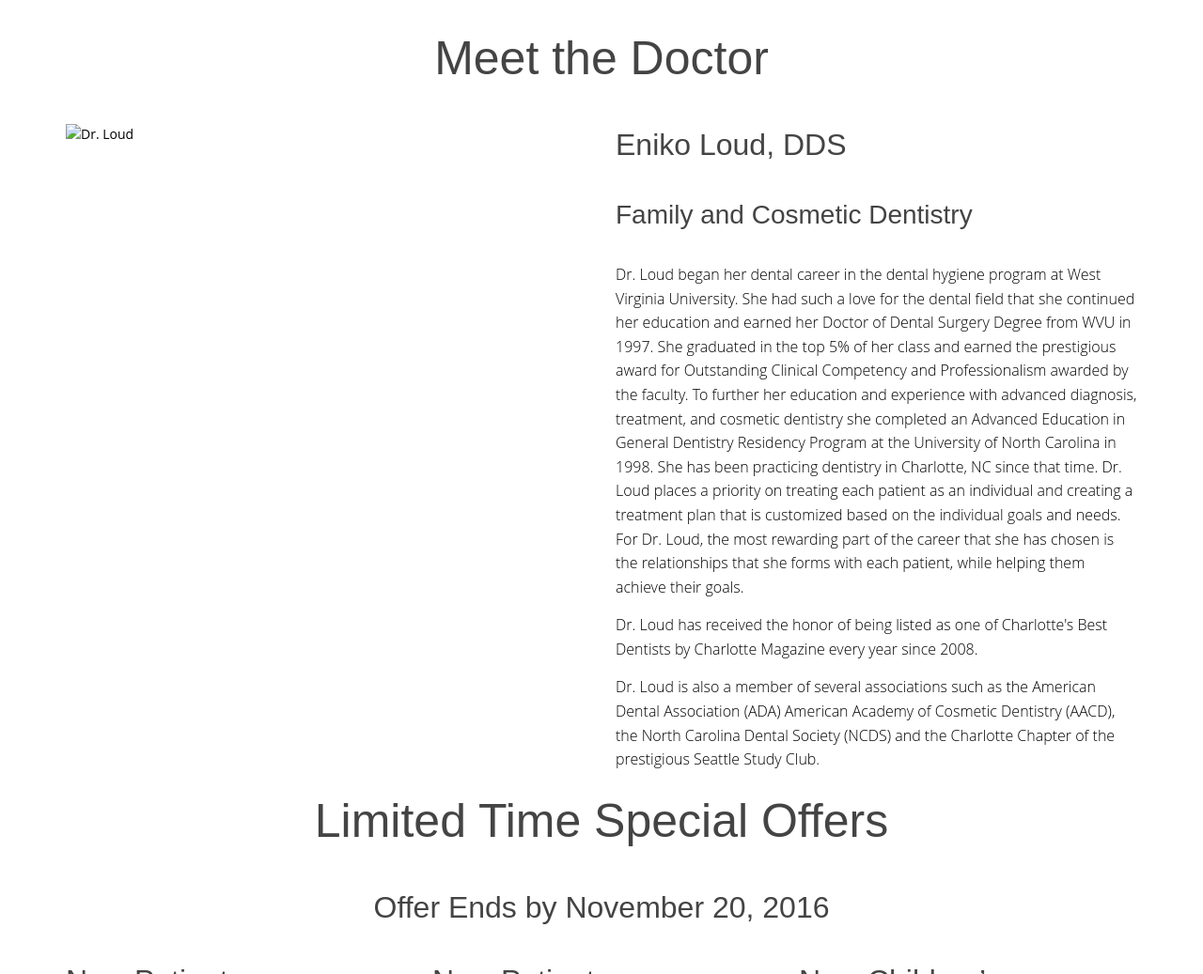
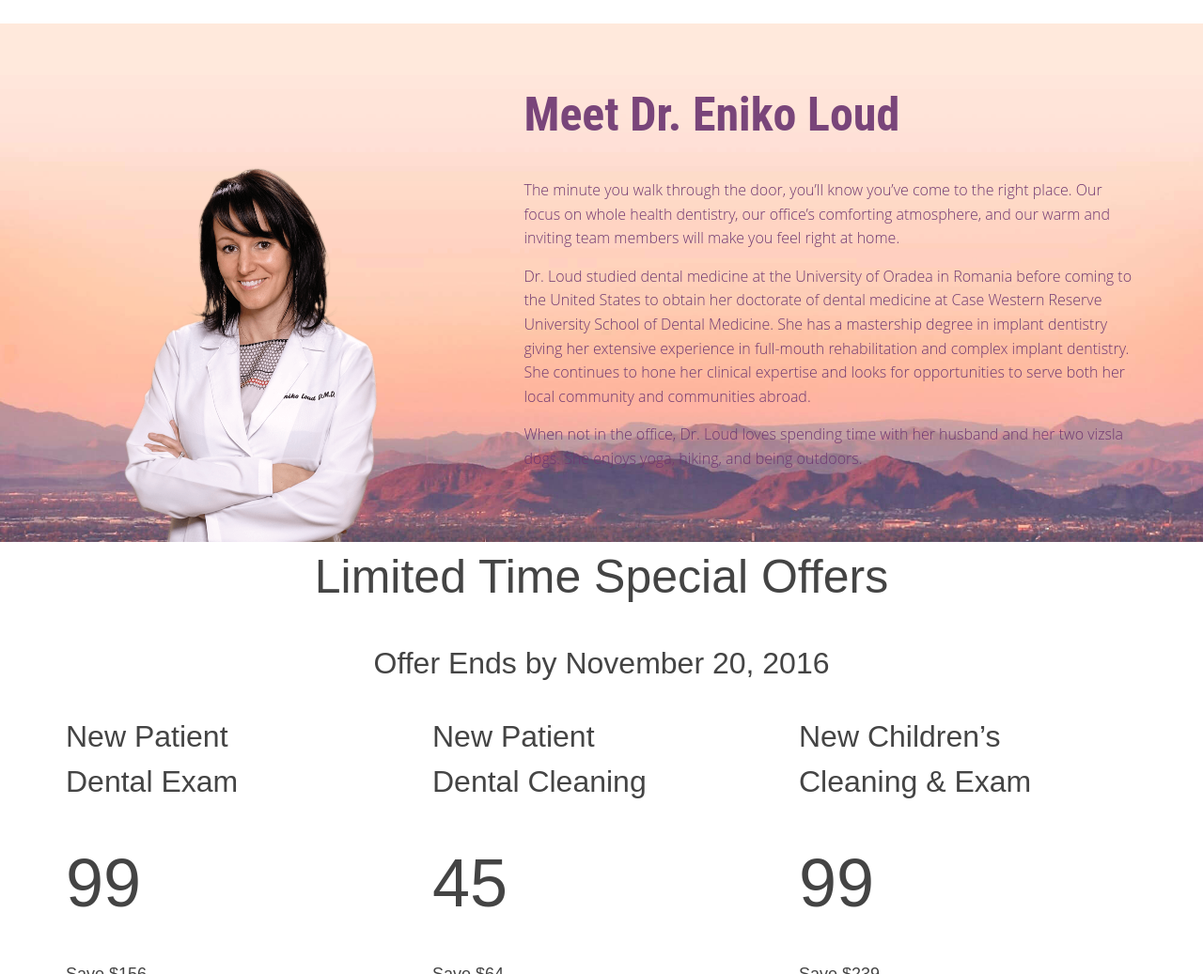
Before and after one commit to HelloWorldDevs/loud, a website: page app/index.html in a window 1280 px wide. Shown: the part 780-1817 px from the top of the page at 94% size. Drawn offline with nearby package versions, Linux system fonts and the light colour scheme; some packages are replaced by stand-ins of ours; files that its build step writes are made by us from their sources; files whose address does not match are found by name.

Commit message:
first pass on meet the doctor

```diff
--- a/app/_scss/globals/_vars.scss
+++ b/app/_scss/globals/_vars.scss
@@ -7,6 +7,7 @@ $ff-lato: 'Lato', serif;
 $ff-open: 'Open Sans', sans-serif;
 $ff-raleway: 'Raleway', sans-serif;
 $ff-roboto: 'Roboto', sans-serif;
+$ff-roboto-condensed: 'Roboto Condensed', sans-serif;
 
 //Spacing
 $spacing-xs: 5px;
--- a/app/_scss/main.scss
+++ b/app/_scss/main.scss
@@ -36,7 +36,7 @@
 @import "componenets/swiper-slider";
 
 //
-//@import "sections/about";
+@import "sections/about";
 //@import "sections/certificates";
 //@import "sections/footer";
 @import "sections/header";
--- a/app/_scss/sections/_about.scss
+++ b/app/_scss/sections/_about.scss
@@ -1,46 +1,37 @@
 #section-about {
+  position: relative;
   padding-top: 60px;
   padding-bottom: 60px;
 
-  background-image: url('/assets/bg-tile.jpg');
+  background-image: url('/assets/bio-bkgd.jpg');
   @include parallax-background();
+  background-position: bottom center;
 
   h2 {
-    color: $c-blue-2;
-    font-family: $ff-raleway;
+    color: $c-dark-purple;
+    font-family: $ff-roboto-condensed;
     font-weight: 600;
   }
-  h3 {
-    @include font-size(36px, 32px, 28px, 26px, 24px);
-    color: $c-white;
-    margin-bottom: $spacing-xs;
-  }
-  h4 {
-    color: $c-white;
-  }
   p {
-    color: $c-white;
+    color: $c-darkish-purple;
   }
 
-  img {
-    border-radius: 10000px;
-    border: 4px solid $c-white;
+  .bio-image {
+    position: absolute;
+    bottom: 0;
+    width: 42%;
+    text-align: center;
+    img {
+      max-height: 400px;
+    }
+
+    @media screen and (max-width: $width-sm) {
+      position: relative;
+      width: 100%;
+    }
 
   }
-
-  .row {
-    @media screen and (min-width: $width-md+1) {
-      display: flex;
-      img {
-        @include vertical-center();
-      }
-    }
-    @media screen and (max-width: $width-md) {
-      .col-md-6:first-child {
-        text-align: center;
-        padding-bottom: $spacing-sm;
-      }
-    }
+  @media screen and (max-width: $width-sm) {
+    padding-bottom: 0;
   }
-
 }
--- a/app/index.html
+++ b/app/index.html
@@ -198,36 +198,28 @@
 				</div>
 			</section>
 
-			<section id="section-about" class="clearfix parallax">
-				<div class="container center header">
-					<h2>Meet the Doctor</h2>
-				</div>
+			<section id="section-about" class="clearfix">
 
 				<div class="container">
 					<div class="row">
-						<div class="col-md-6">
-							<img src="/assets/doctor-bio.jpg" alt="Dr. Loud">
-						</div>
-						<div class="col-md-6">
-							<h3>Eniko Loud, DDS</h3>
-							<h4>Family and Cosmetic Dentistry</h4>
-							<p>Dr. Loud began her dental career in the dental hygiene program at West Virginia University. She had
-								such a love for the dental field that she continued her education and earned her Doctor of Dental
-								Surgery Degree from WVU in 1997. She graduated in the top 5% of her class and earned the prestigious
-								award for Outstanding Clinical Competency and Professionalism awarded by the faculty. To further her
-								education and experience with advanced diagnosis, treatment, and cosmetic dentistry she completed an
-								Advanced Education in General Dentistry Residency Program at the University of North Carolina in 1998.
-								She has been practicing dentistry in Charlotte, NC since that time. Dr. Loud places a priority on
-								treating each patient as an individual and creating a treatment plan that is customized based on the
-								individual goals and needs. For Dr. Loud, the most rewarding part of the career that she has chosen is
-								the relationships that she forms with each patient, while helping them achieve their goals.</p>
-							<p>Dr. Loud has received the honor of being listed as one of Charlotte's Best Dentists by Charlotte
-								Magazine every year since 2008.</p>
-							<p>Dr. Loud is also a member of several associations such as the American Dental Association (ADA)
-								American Academy of Cosmetic Dentistry (AACD), the North Carolina Dental Society (NCDS) and the
-								Charlotte Chapter of the prestigious Seattle Study Club.</p>
+						<div class="col-sm-7 col-sm-push-5">
+							<h2>Meet Dr. Eniko Loud</h2>
+							<p>The minute you walk through the door, you’ll know you’ve come to the right place. Our focus on whole
+								health dentistry, our office’s comforting atmosphere, and our warm and inviting team members will make
+								you feel right at home.</p>
+							<p>Dr. Loud studied dental medicine at the University of Oradea in Romania before coming to the United
+								States to obtain her doctorate of dental medicine at Case Western Reserve University School of Dental
+								Medicine. She has a mastership degree in implant dentistry giving her extensive experience in full-mouth
+								rehabilitation and complex implant dentistry. She continues to hone her clinical expertise and looks for
+								opportunities to serve both her local community and communities abroad.</p>
+							<p>When not in the office, Dr. Loud loves spending time with her husband and her two vizsla dogs. She
+								enjoys yoga, hiking, and being outdoors.</p>
 						</div>
 					</div>
+				</div>
+
+				<div class="bio-image">
+					<img src="assets/loud-bio-photo.png" alt="Dr. Eniko Loud">
 				</div>
 
 			</section>
```
